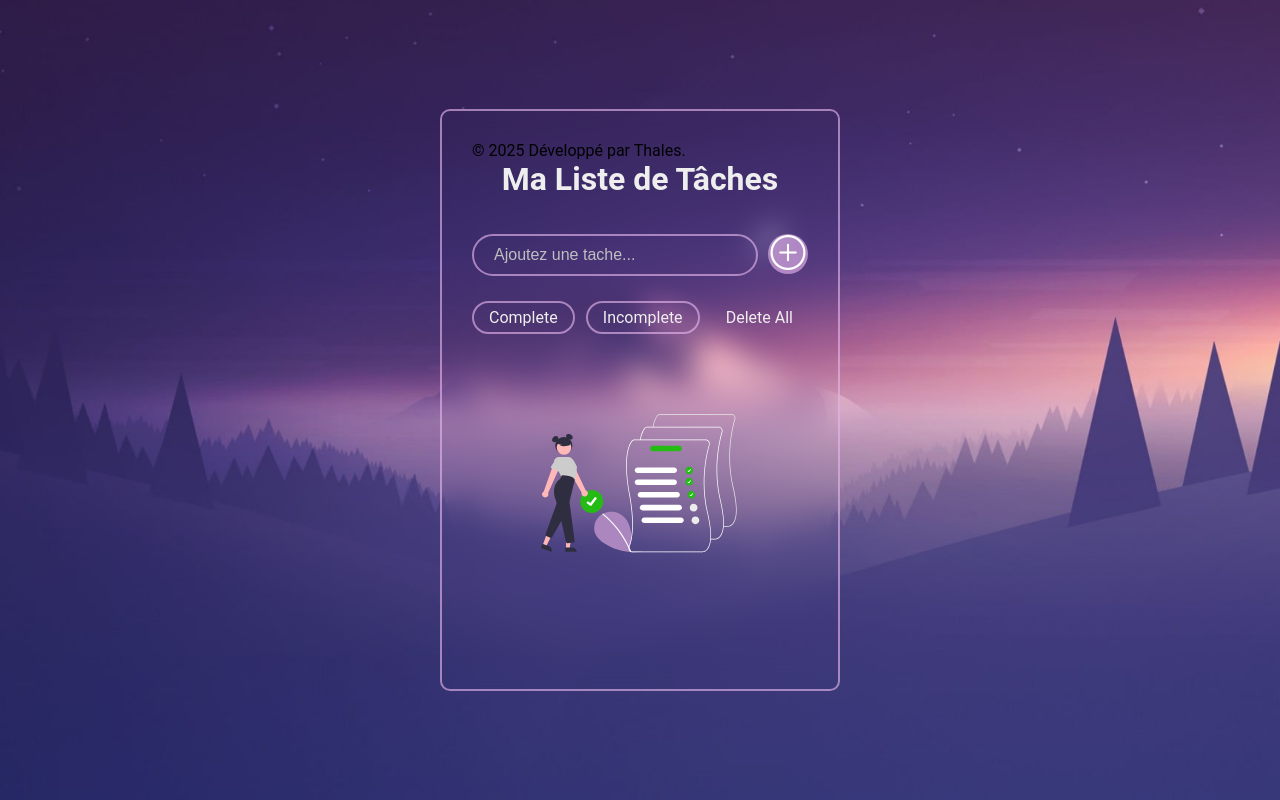
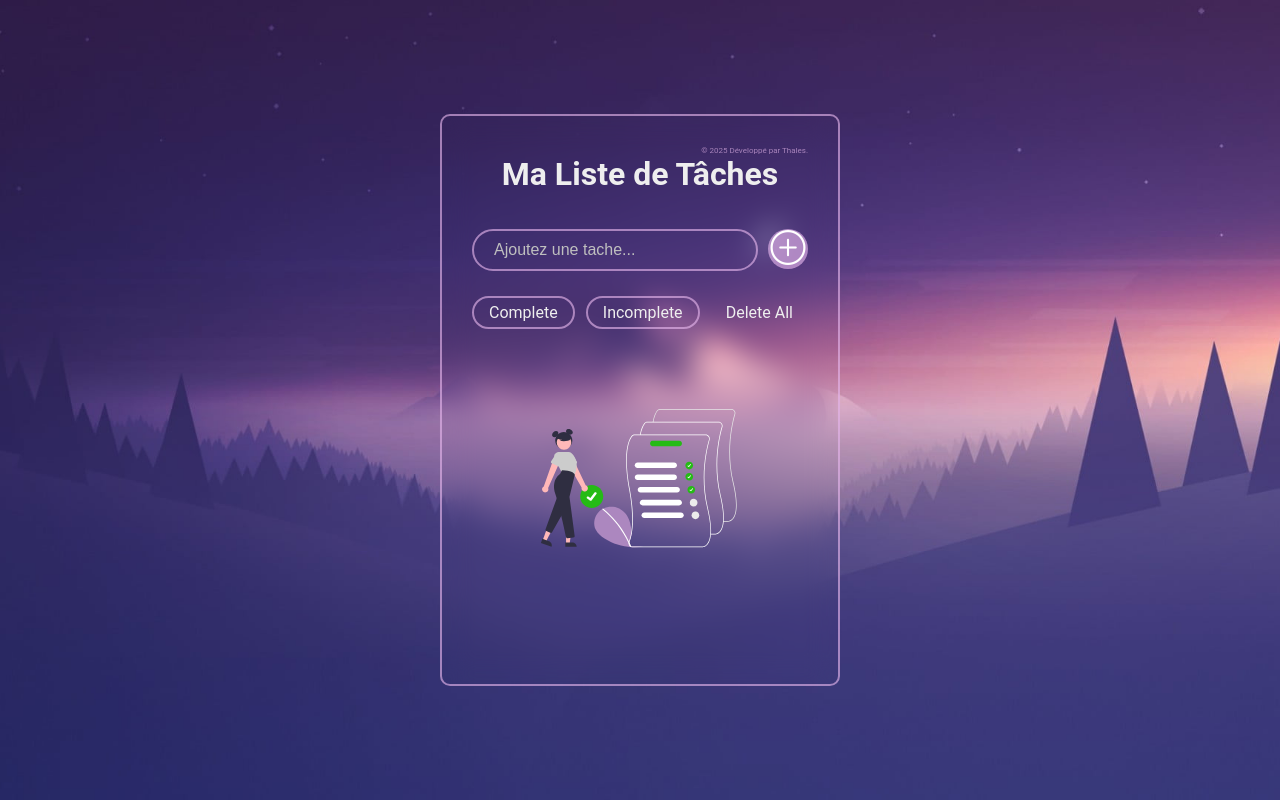
Before and after one commit to ThalesSangare/ma-todolist, a plain HTML site: page index.html in a window 1280 px wide. Drawn offline with nearby package versions, Linux system fonts and the light colour scheme.

Commit message:
Update styles.css

```diff
--- a/css/styles.css
+++ b/css/styles.css
@@ -7,6 +7,11 @@
   box-sizing: border-box;
 }
 
+#signé {
+  color: #e6b7eca1;
+  font-size: 8px;
+  text-align: right;
+}
 /* Style général du body */
 body {
   font-family: 'Roboto', sans-serif; /* Police d'écriture */
```
